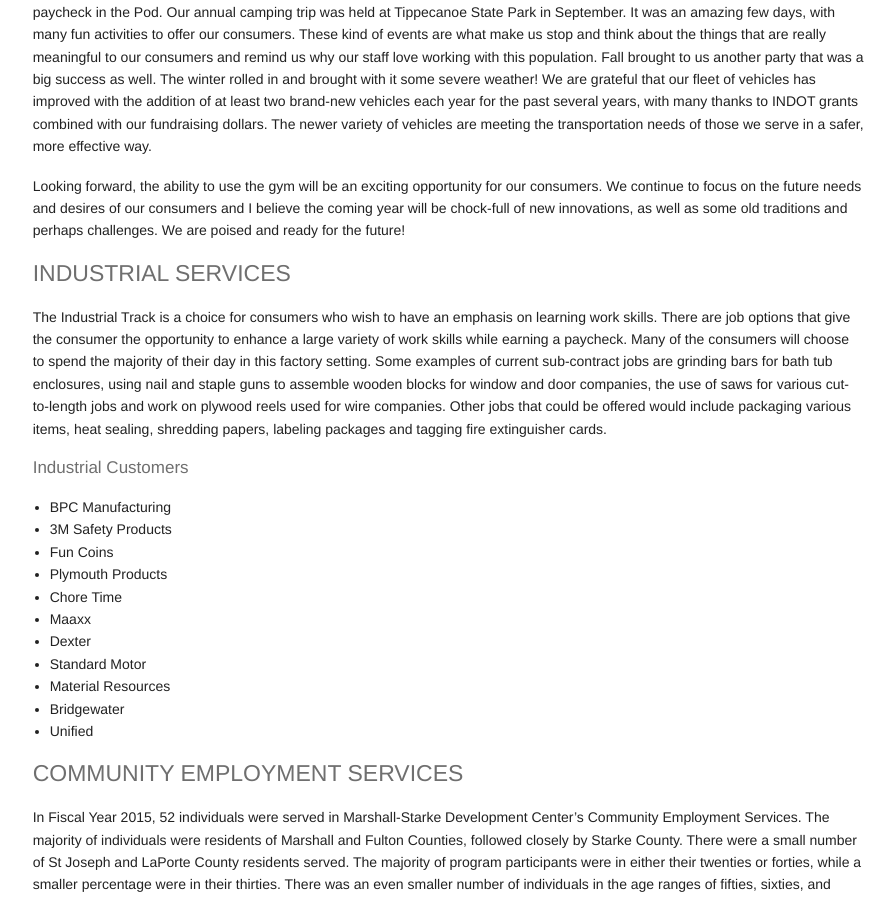
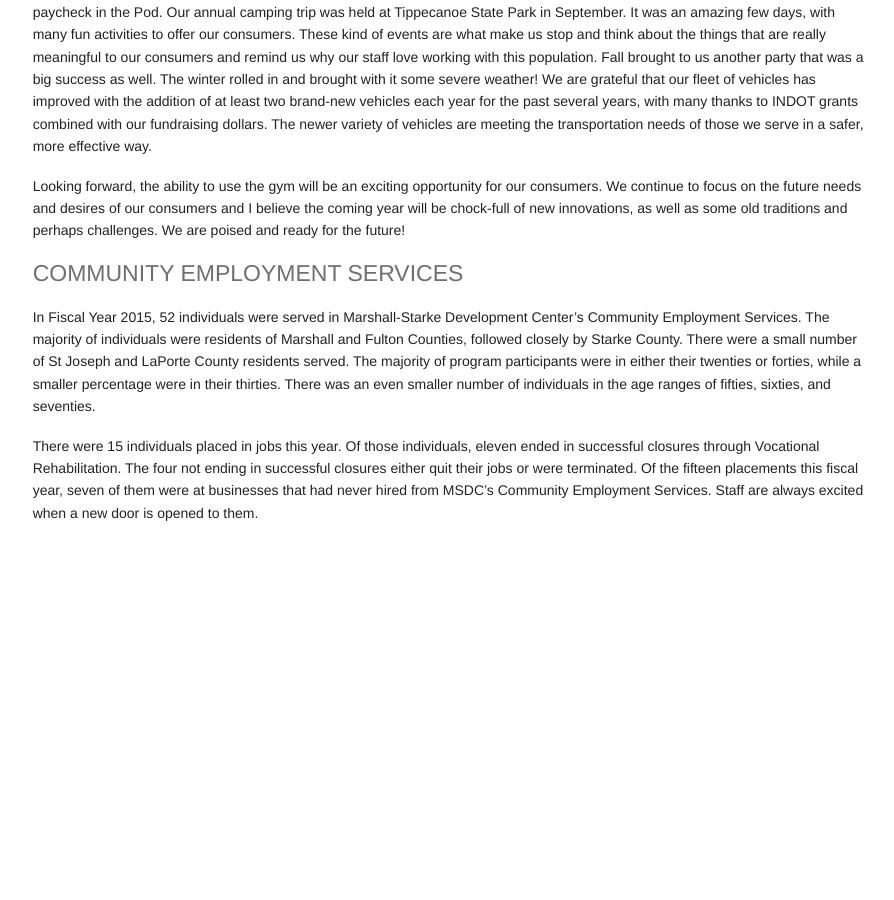
Before and after one commit to leviwilson/marshall-starke.org, a Jekyll site: the page built from report/adult.md, in a window 1280 px wide and 900 px high, scrolled down 1865 px. Shown: the whole window, without its empty margins (259-1153 px from the left). Built offline with Jekyll 4.4.1, drawn with Linux system fonts in a browser that asks for light colours; nearby versions of some CDN libraries; after the commit the page ends 2586 px from its top, so only the background shows below that.

Commit message:
remove industrial services

```diff
--- a/report/adult.md
+++ b/report/adult.md
@@ -8,7 +8,6 @@ title:  "2015 Accomplishments (Adults)"
 
 <dl class="tabs pill">
   <dd><a href="#crossroads">Community Crossroads</a></dd>
-  <dd><a href="#industrial">Industrial Services</a></dd>
   <dd><a href="#employment">Community Employment Services</a></dd>
 </dl>
 
@@ -48,22 +47,6 @@ Our annual prom commenced in May, with a large and beautiful crowd. It is so sat
 
 Looking forward, the ability to use the gym will be an exciting opportunity for our consumers. We continue to focus on the future needs and desires of our consumers and I believe the coming year will be chock-full of new innovations, as well as some old traditions and perhaps challenges. We are poised and ready for the future!
 
-<h4 class="subheader" id="industrial">INDUSTRIAL SERVICES</h4>
-The Industrial Track is a choice for consumers who wish to have an emphasis on learning work skills. There are job options that give the consumer the opportunity to enhance a large variety of work skills while earning a paycheck. Many of the consumers will choose to spend the majority of their day in this factory setting. Some examples of current sub-contract jobs are grinding bars for bath tub enclosures, using nail and staple guns to assemble wooden blocks for window and door companies, the use of saws for various cut-to-length jobs and work on plywood reels used for wire companies. Other jobs that could be offered would include packaging various items, heat sealing, shredding papers, labeling packages and tagging fire extinguisher cards.
-
-<h5 class="subheader">Industrial Customers</h5>
-* BPC Manufacturing
-* 3M Safety Products
-* Fun Coins
-* Plymouth Products
-* Chore Time
-* Maaxx
-* Dexter
-* Standard Motor
-* Material Resources
-* Bridgewater
-* Unified
-
 <h4 class="subheader" id="employment">COMMUNITY EMPLOYMENT SERVICES</h4>
 In Fiscal Year 2015, 52 individuals were served in Marshall-Starke Development Center's Community Employment Services. The majority of individuals were residents of Marshall and Fulton Counties, followed closely by Starke County. There were a small number of St Joseph and LaPorte County residents served. The majority of program participants were in either their twenties or forties, while a smaller percentage were in their thirties. There was an even smaller number of individuals in the age ranges of fifties, sixties, and seventies.
 
```
